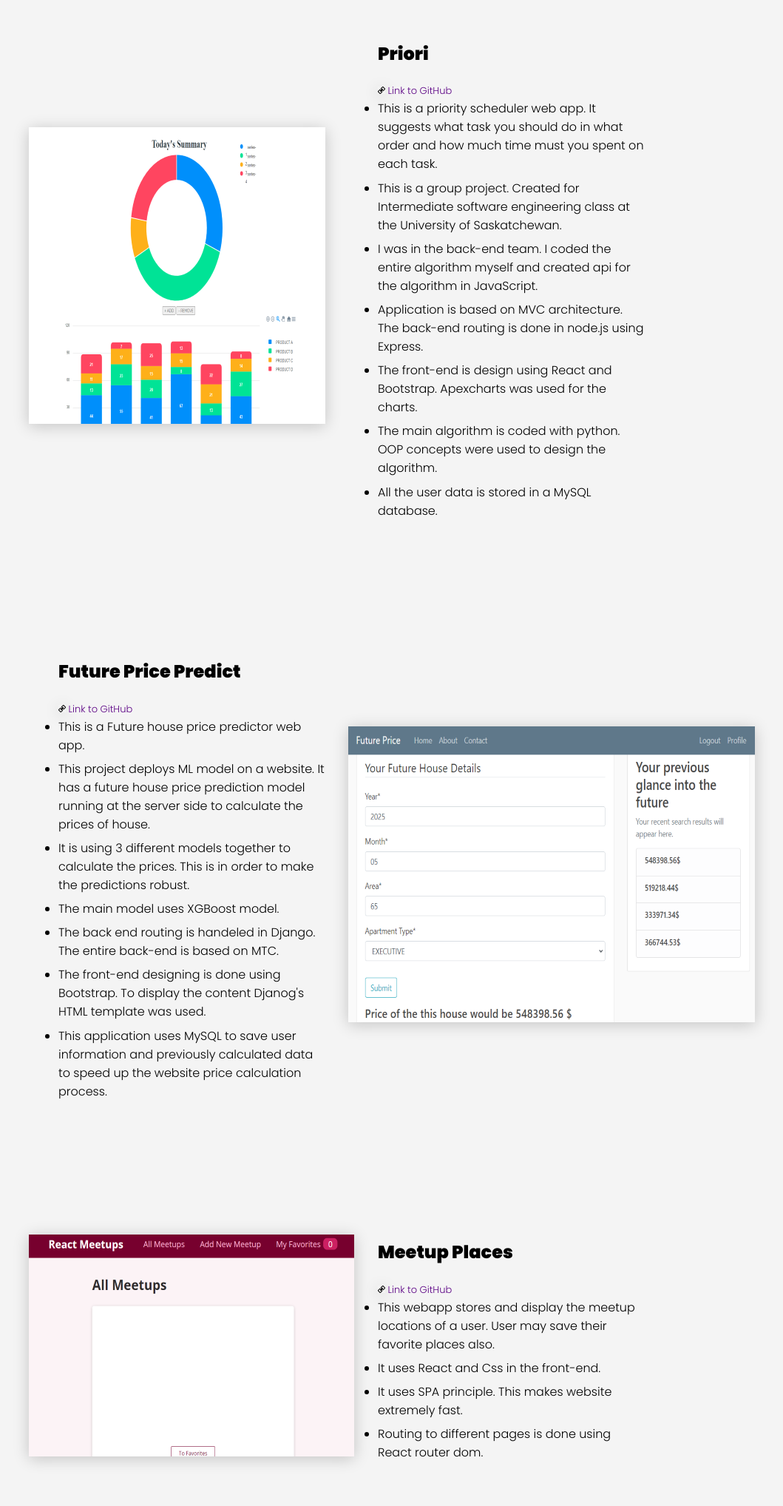
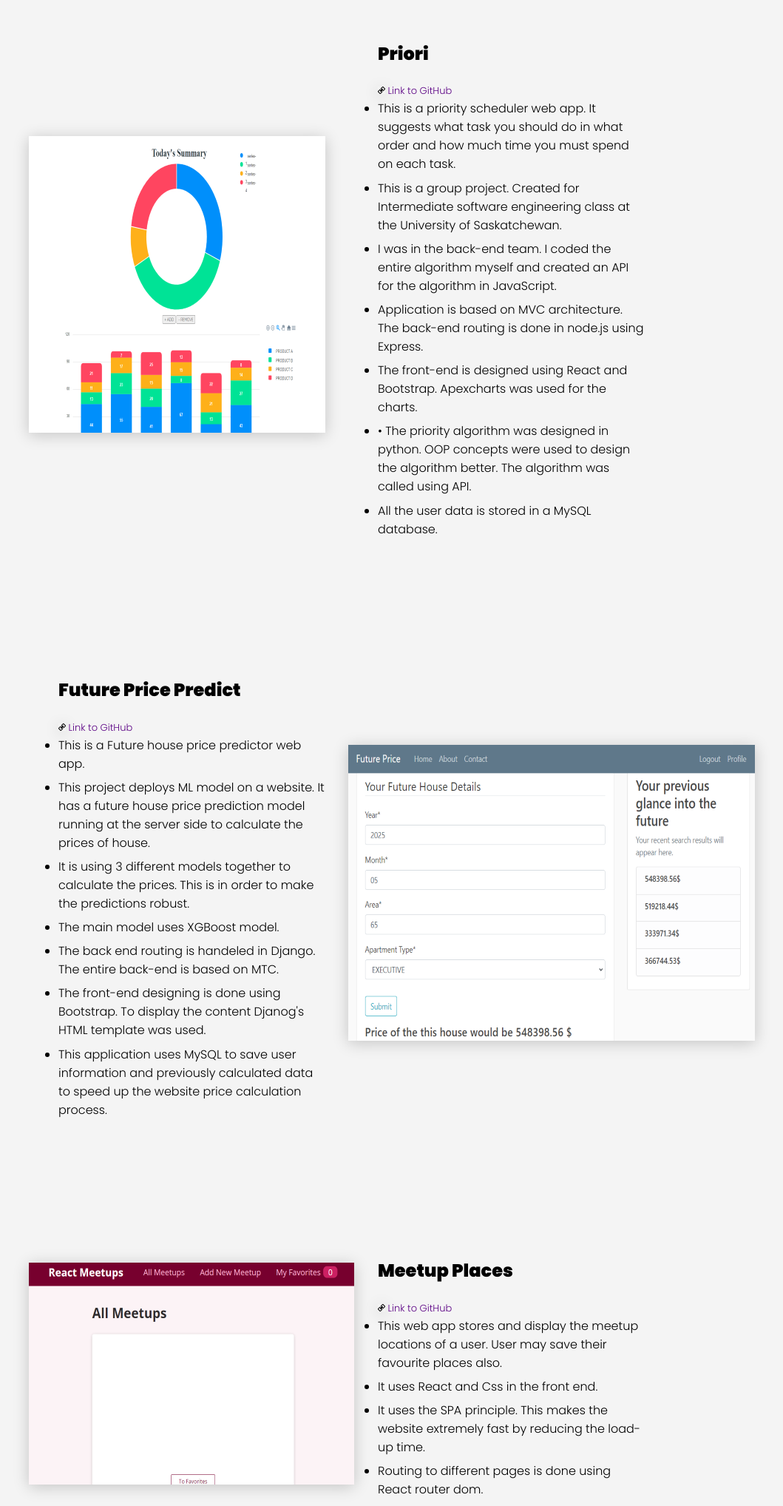
Before and after one commit to ujjwaldixt/ujjwaldixt.github.io, a website: page index.html in a window 1280 px wide. Shown: the part 2080-4116 px from the top of the page at 74% size, without its empty margins (185-1244 px from the left). Drawn offline with Linux system fonts and the light colour scheme.

Commit message:
Update index.html

```diff
--- a/index.html
+++ b/index.html
@@ -123,12 +123,12 @@
           <ul class="slide-in from-right">
             <h2>Priori </h2>
             <a href="https://github.com/ujjwaldixt/Priority_Scheduler" style="text-decoration: none; color: rgb(92, 4, 133); font-size: small;"> <img style="max-width: 20px; max-height: 10px;" src="img/link.svg"> Link to GitHub</a>
-            <li style="font-size: medium; padding-bottom: 2%;">This is a priority scheduler web app. It suggests what task you should do in what order and how much time must you spent on each task.</li>
+            <li style="font-size: medium; padding-bottom: 2%;">This is a priority scheduler web app. It suggests what task you should do in what order and how much time you must spend on each task.</li>
             <li style="font-size: medium; padding-bottom: 2%;">This is a group project. Created for Intermediate software engineering class at the University of Saskatchewan.</li>
-            <li style="font-size: medium; padding-bottom: 2%;">I was in the back-end team. I coded the entire algorithm myself and created api for the algorithm in JavaScript.</li>
+            <li style="font-size: medium; padding-bottom: 2%;">I was in the back-end team. I coded the entire algorithm myself and created an API for the algorithm in JavaScript.</li>
             <li style="font-size: medium; padding-bottom: 2%;">Application is based on MVC architecture. The back-end routing is done in node.js using Express.</li>
-            <li style="font-size: medium; padding-bottom: 2%;">The front-end is design using React and Bootstrap. Apexcharts was used for the charts.</li>
-            <li style="font-size: medium; padding-bottom: 2%;">The main algorithm is coded with python. OOP concepts were used to design the algorithm.</li>
+            <li style="font-size: medium; padding-bottom: 2%;">The front-end is designed using React and Bootstrap. Apexcharts was used for the charts.</li>
+            <li style="font-size: medium; padding-bottom: 2%;">•	The priority algorithm was designed in python. OOP concepts were used to design the algorithm better. The algorithm was called using API.</li>
             <li style="font-size: medium; padding-bottom: 2%;">All the user data is stored in a MySQL database.</li>
           </ul>
         </div>
@@ -159,9 +159,9 @@
           <ul class="slide-in from-right">
             <h2>Meetup Places</h2>
             <a href="https://github.com/ujjwaldixt/meetup-places" style="text-decoration: none; color:rgb(92, 4, 133); font-size: small;"> <img style="max-width: 20px; max-height: 10px;" src="img/link.svg"> Link to GitHub</a>
-            <li style="font-size: medium; padding-bottom: 2%;">This webapp stores and display the meetup locations of a user. User may save their favorite places also.</li>
-            <li style="font-size: medium; padding-bottom: 2%;">It uses React and Css in the front-end.</li>
-            <li style="font-size: medium; padding-bottom: 2%;">It uses SPA principle. This makes website extremely fast.</li>
+            <li style="font-size: medium; padding-bottom: 2%;">This web app stores and display the meetup locations of a user. User may save their favourite places also.</li>
+            <li style="font-size: medium; padding-bottom: 2%;">It uses React and Css in the front end.</li>
+            <li style="font-size: medium; padding-bottom: 2%;">It uses the SPA principle. This makes the website extremely fast by reducing the load-up time.</li>
             <li style="font-size: medium; padding-bottom: 2%;">Routing to different pages is done using React router dom.</li>
           </ul>
         </div>
@@ -171,7 +171,7 @@
             <a href="https://github.com/ujjwaldixt/responsive_website" style="text-decoration: none; color:rgb(92, 4, 133); font-size: small;"> <img style="max-width: 20px; max-height: 10px;" src="img/link.svg"> Link to GitHub</a>
             <li style="font-size: medium; padding-bottom: 2%;">This project was done to practise Responsive website designing.</li>
             <li style="font-size: medium; padding-bottom: 2%;">It uses HTML, Sass, and JavaScript.</li>
-            <li style="font-size: medium; padding-bottom: 2%;">Media queries were used to design responsive website. JavaScript was used to handle basic actions.</li>
+            <li style="font-size: medium; padding-bottom: 2%;">Media queries were used to design a responsive website. JavaScript was used to handle basic actions.</li>
           </ul>
           <img
             src="img/responsive.png"
```
